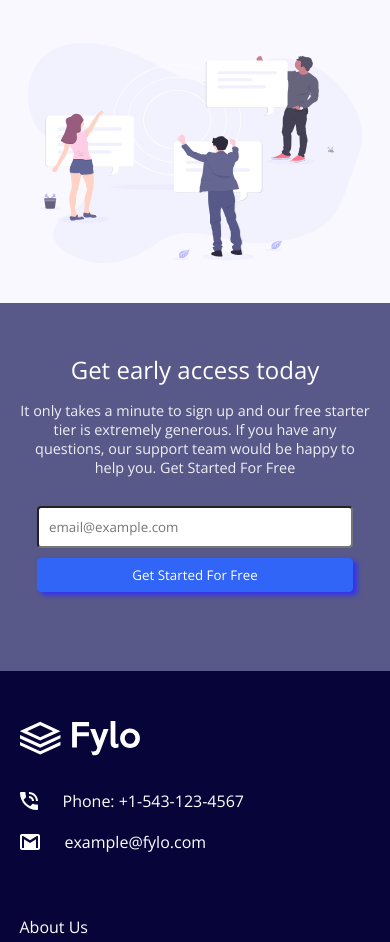
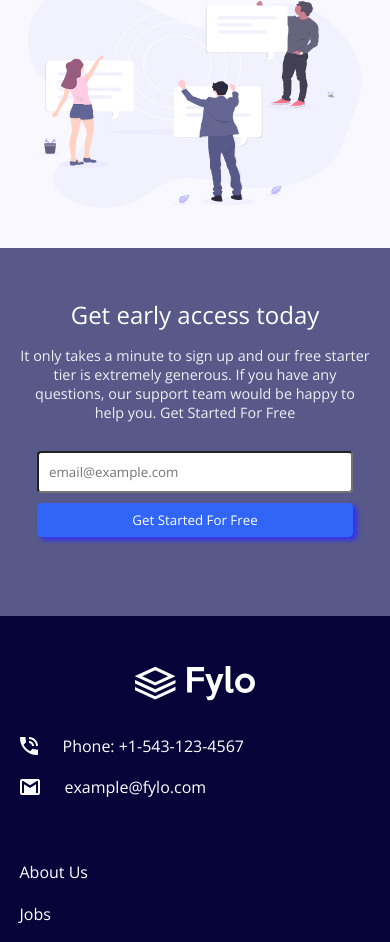
Before and after one commit to muhaj-dev/home_page, a plain HTML site: page index.html in a window 390 px wide. Shown: the part 1474-2416 px from the top of the page. Drawn offline with nearby package versions, Linux system fonts and the light colour scheme.

Commit message:
update changes

```diff
--- a/style.css
+++ b/style.css
@@ -341,10 +341,11 @@ span{
         text-align: center;
     }
     .card{
+        padding: 15px;
         width: 95%;
     }
     .f-con2{
-        margin-left: 20px;
+        margin: auto;
         width: 120px;
         height: 35px;
     }
```
